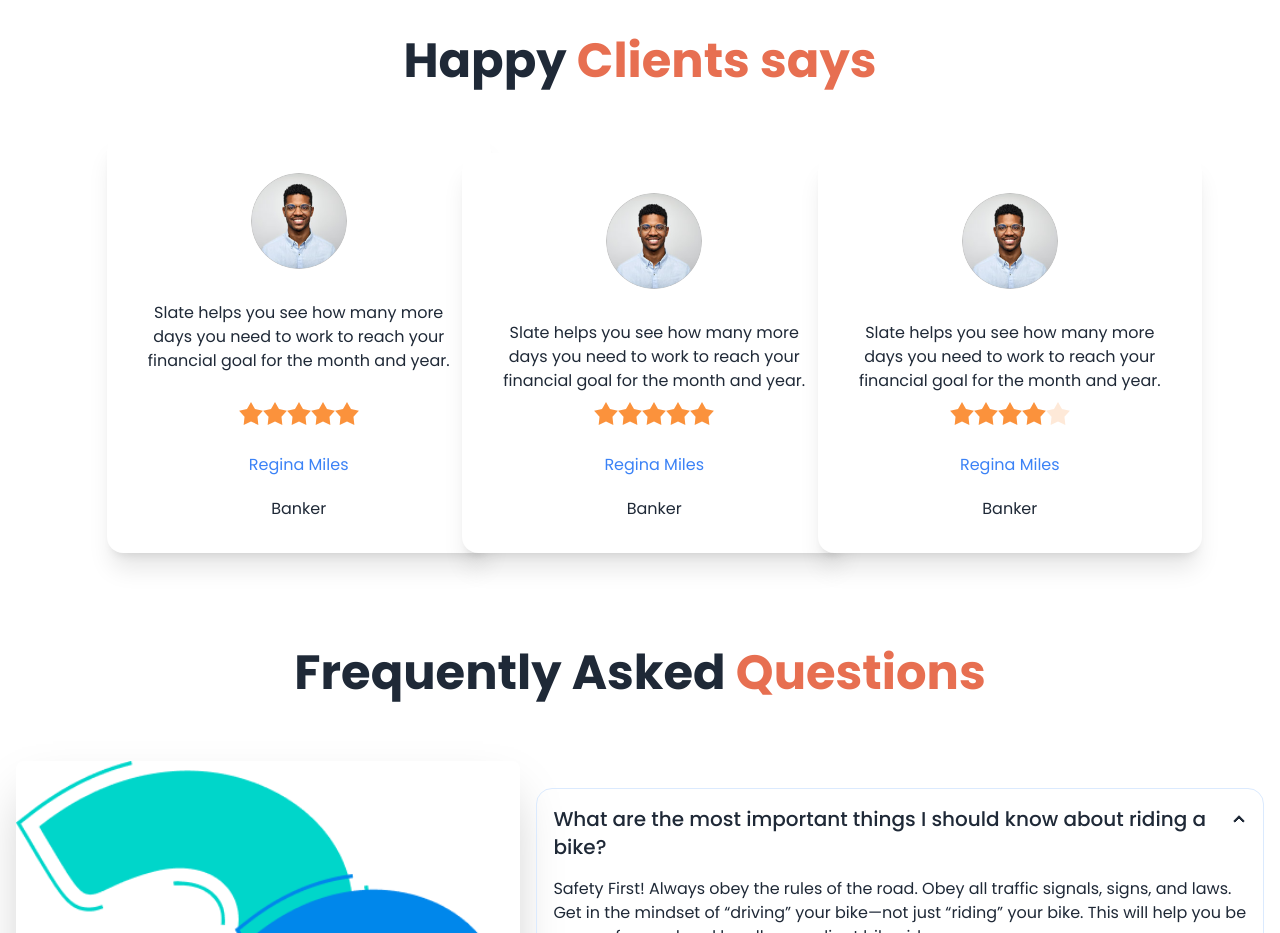
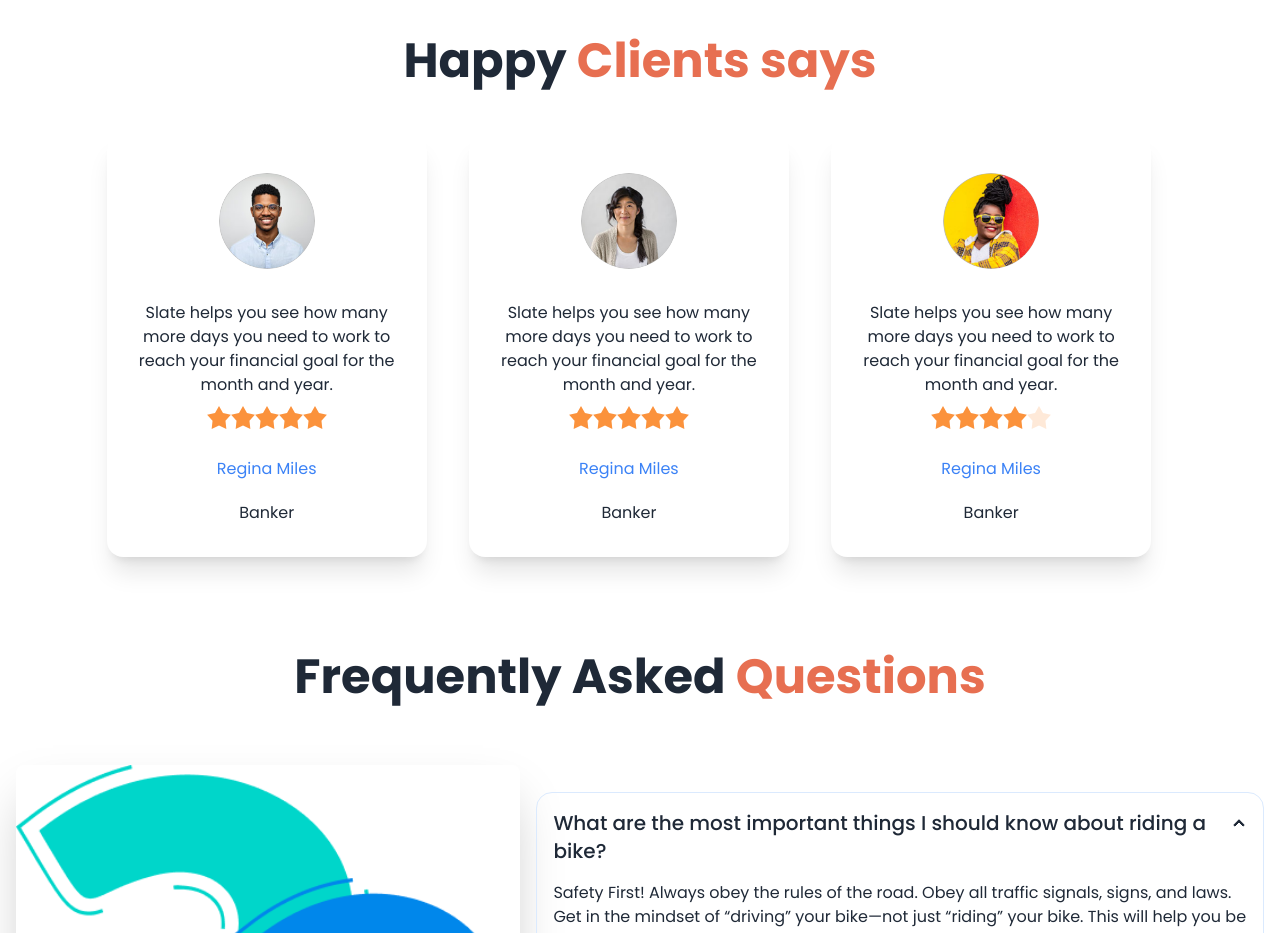
Before and after one commit to siamussalehin/Biker-Zone-DaisyUI, a plain HTML site: page index.html in a window 1280 px wide. Shown: the part 1880-2813 px from the top of the page. Drawn offline with nearby package versions, Linux system fonts and the light colour scheme.

Commit message:
final complete

```diff
--- a/index.html
+++ b/index.html
@@ -229,41 +229,9 @@
          <section>
           <h3 class="text-2xl md:text-5xl font-bold text-center mb-12">Happy  <span class="text-bike-primary"> Clients says</span></h3>
           <!--Clients says cards section  -->
-          <div class="mx-auto w-5/6 space-y-5 grid grid-cols-1 md:grid-cols-2 lg:grid-cols-3 ">
+          <div class="gap-5 mx-auto w-5/6  grid grid-cols-1 md:grid-cols-2 lg:grid-cols-3 ">
             <!-- Card  1 -->
-            <div class="card bg-base-100 md:w-96 shadow-xl">
-              <figure class="px-10 pt-10">
-                <div class="avatar">
-                  <div class="w-24 rounded-full">
-                    <img src="./images/others/user-1.png" />
-                  </div>
-                </div>
-              </figure>
-              <div class="card-body items-center text-center">
-
-                <p>Slate helps you see how
-                  many more days you need
-                  to work to reach your financial
-                  goal for the month and year.</p>
-                  <div class="rating">
-                    <input type="radio" name="rating-2" class="mask mask-star-2 bg-orange-400" />
-                    <input
-                      type="radio"
-                      name="rating-2"
-                      class="mask mask-star-2 bg-orange-400"/>
-                    <input type="radio" name="rating-2" class="mask mask-star-2 bg-orange-400" />
-                    <input type="radio" name="rating-2" class="mask mask-star-2 bg-orange-400" checked="checked"/>
-                    <input type="radio" name="rating-2" class="mask mask-star-2 bg-orange-400" />
-                  </div>
-                  <div class="space-y-5">
-                  <h3 class="mt-5 text-bold text-blue-500">Regina Miles</h3>
-                  <h3>Banker</h3>
-                  </div>
-              </div>
-            <!-- Card  2 -->
-            </div>
-            <!-- Card  2 -->
-            <div class="card bg-base-100 md:w-96 shadow-xl">
+            <div class="card bg-base-100 md:w-80 shadow-xl">
               <figure class="px-10 pt-10">
                 <div class="avatar">
                   <div class="w-24 rounded-full">
@@ -293,12 +261,43 @@
                   </div>
               </div>
             </div>
-            <!-- Card  3 -->
-            <div class="card bg-base-100 md:w-96 shadow-xl">
+            <!-- Card  2 -->
+            <div class="card bg-base-100 md:w-80 shadow-xl">
               <figure class="px-10 pt-10">
                 <div class="avatar">
                   <div class="w-24 rounded-full">
-                    <img src="./images/others/user-1.png" />
+                    <img src="./images/others/user-2.png" />
+                  </div>
+                </div>
+              </figure>
+              <div class="card-body items-center text-center">
+
+                <p>Slate helps you see how
+                  many more days you need
+                  to work to reach your financial
+                  goal for the month and year.</p>
+                  <div class="rating">
+                    <input type="radio" name="rating-2" class="mask mask-star-2 bg-orange-400" />
+                    <input
+                      type="radio"
+                      name="rating-2"
+                      class="mask mask-star-2 bg-orange-400"/>
+                    <input type="radio" name="rating-2" class="mask mask-star-2 bg-orange-400" />
+                    <input type="radio" name="rating-2" class="mask mask-star-2 bg-orange-400" checked="checked"/>
+                    <input type="radio" name="rating-2" class="mask mask-star-2 bg-orange-400" />
+                  </div>
+                  <div class="space-y-5">
+                  <h3 class="mt-5 text-bold text-blue-500">Regina Miles</h3>
+                  <h3>Banker</h3>
+                  </div>
+              </div>
+            </div>
+            <!-- Card  3 -->
+            <div class="card bg-base-100 md:w-80 shadow-xl">
+              <figure class="px-10 pt-10">
+                <div class="avatar">
+                  <div class="w-24 rounded-full">
+                    <img src="./images/others/user-3.png" />
                   </div>
                 </div>
               </figure>
```
